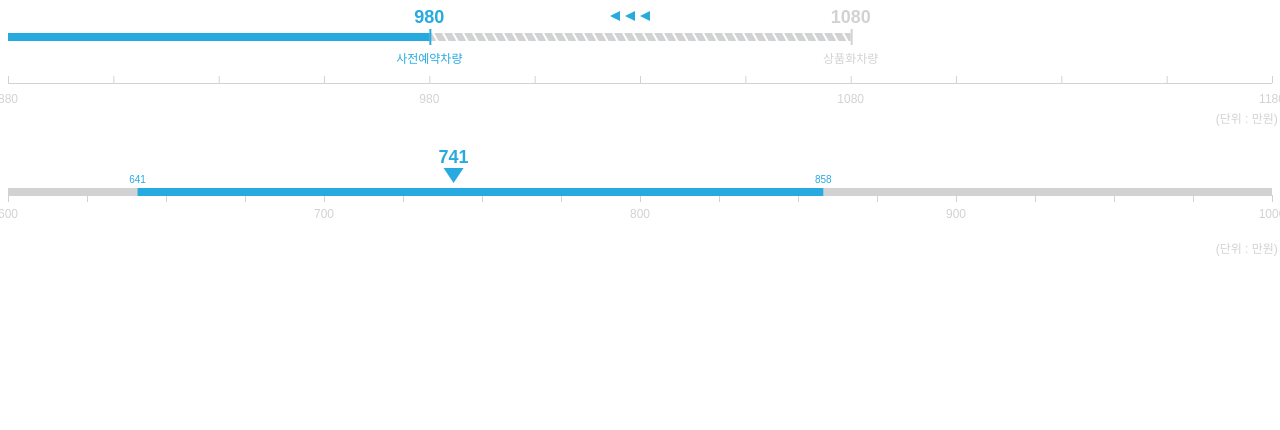
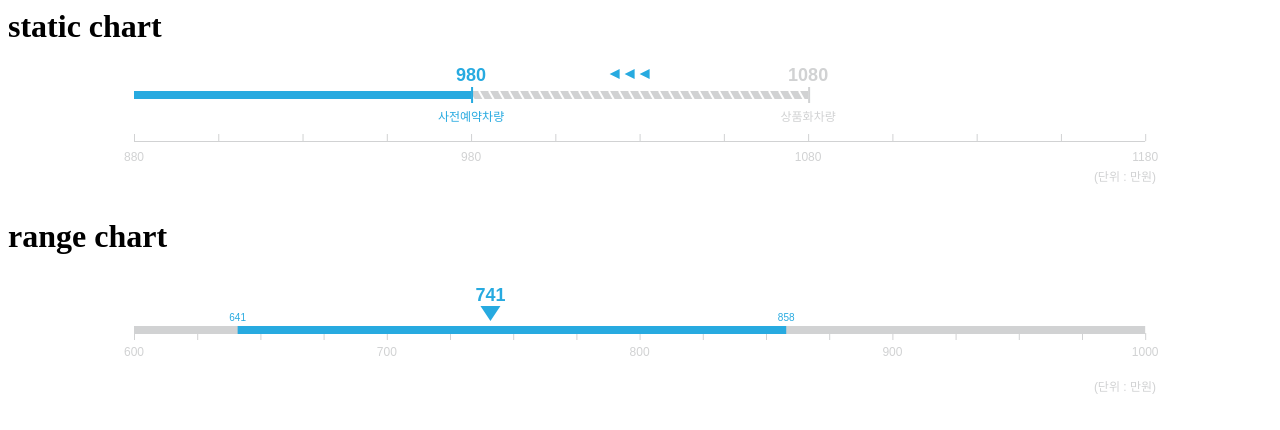
Before and after one commit to majac6/singleLinePrice-chart-majac, a website: page index.html in a window 1280 px wide. Drawn offline with nearby package versions, Linux system fonts and the light colour scheme.

Commit message:
- Readme Update

```diff
--- a/index.html
+++ b/index.html
@@ -14,10 +14,12 @@
 
 <body>
 
-<div id="bakcha_chart1" style="display: block; margin: auto;">
+<h1>static chart</h1>
+<div id="bakcha_chart1" style="display: block; margin: auto; width: 80%;">
 </div>
 
-<div id="bakcha_chart2" style="display: block; margin: auto;">
+<h1>range chart</h1>
+<div id="bakcha_chart2" style="display: block; margin: auto; width: 80%;">
 </div>
 
 <script   src="https://code.jquery.com/jquery-3.1.0.min.js"   integrity="sha256-cCueBR6CsyA4/9szpPfrX3s49M9vUU5BgtiJj06wt/s="   crossorigin="anonymous"></script>
```
Also changed, not shown: README.md.
